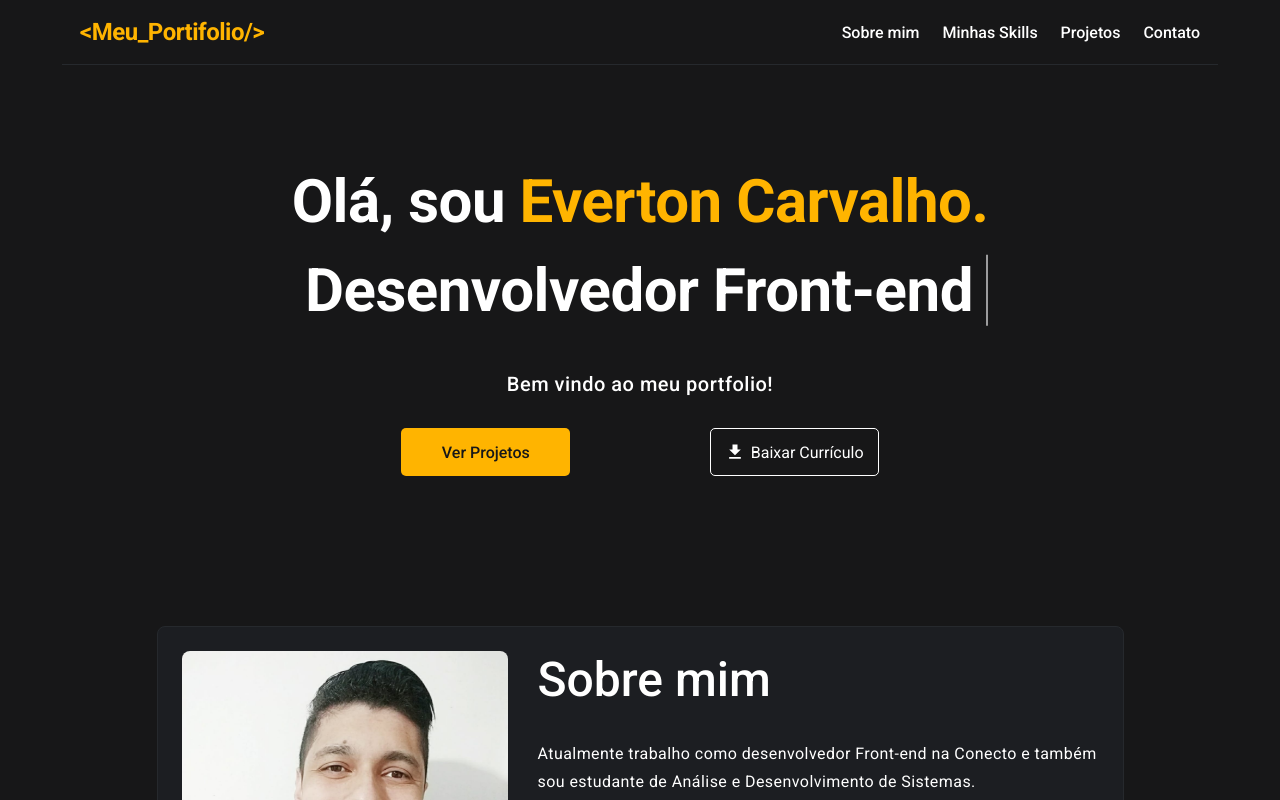
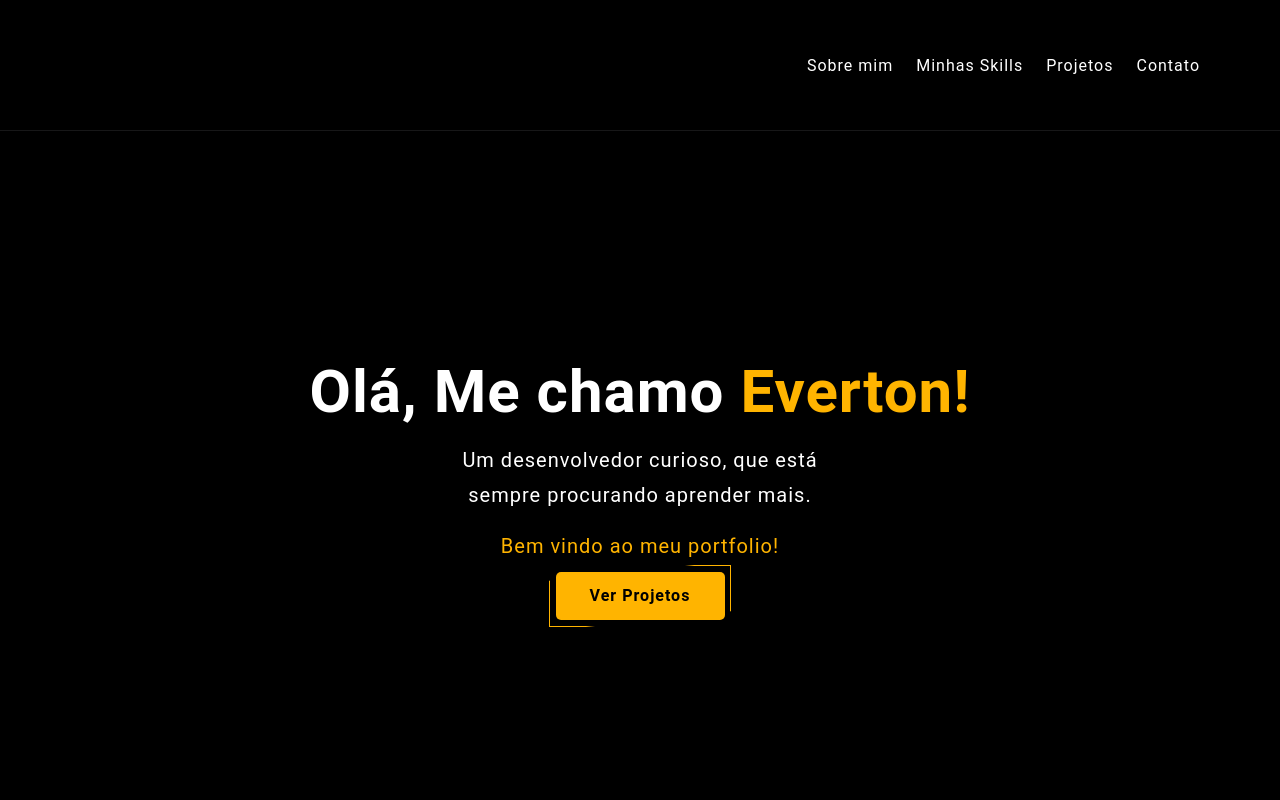
Before and after one commit to EvertonCarvalho1/portfolio-app, a React (Create React App) app: page / in a window 1280 px wide. Shown: the top 800 px of the page. Built offline with nearby package versions, Linux system fonts and the light colour scheme.

Commit message:
refactoring

```diff
--- a/package.json
+++ b/package.json
@@ -14,6 +14,7 @@
     "@types/node": "^16.11.26",
     "@types/react": "^17.0.40",
     "@types/react-dom": "^17.0.13",
+    "aos": "^2.3.4",
     "react": "^17.0.2",
     "react-dom": "^17.0.2",
     "react-router-dom": "^6.2.2",
@@ -49,6 +50,7 @@
     ]
   },
   "devDependencies": {
+    "@types/aos": "^3.0.4",
     "@types/react-slick": "^0.23.8",
     "@types/styled-components": "^5.1.24"
   }
--- a/public/index.html
+++ b/public/index.html
@@ -12,11 +12,15 @@
 
   <link rel="preconnect" href="https://fonts.googleapis.com">
   <link rel="preconnect" href="https://fonts.gstatic.com" crossorigin>
-  <link href="https://fonts.googleapis.com/css2?family=Roboto:wght@400;500;700&display=swap" rel="stylesheet">
+  <link
+    href="https://fonts.googleapis.com/css2?family=Roboto+Condensed:ital,wght@0,300;0,400;0,700;1,300;1,400;1,700&display=swap"
+    rel="stylesheet">
+
   <link rel="stylesheet" type="text/css" charset="UTF-8"
     href="https://cdnjs.cloudflare.com/ajax/libs/slick-carousel/1.6.0/slick.min.css" />
   <link rel="stylesheet" type="text/css"
     href="https://cdnjs.cloudflare.com/ajax/libs/slick-carousel/1.6.0/slick-theme.min.css" />
+
   <title>React App</title>
 </head>
 
--- a/src/components/Header/index.tsx
+++ b/src/components/Header/index.tsx
@@ -4,8 +4,9 @@ import { ContainerHeader } from "./styles";
 const Header: React.FC = () => {
     return (
         <ContainerHeader>
+            <div className="container">
                 <a href="#">
-                <h1>{`<Meu_Portifolio/>`}</h1>
+                    <h1>{``}</h1>
                 </a>
                 <nav>
                     <a className="aNav" href="">Sobre mim</a>
@@ -13,9 +14,8 @@ const Header: React.FC = () => {
                     <a className="aNav" href="">Projetos</a>
                     <a className="aNav" href="">Contato</a>
                 </nav>
-
+            </div>
         </ContainerHeader>
-
     )
 }
 
--- a/src/components/Header/styles.ts
+++ b/src/components/Header/styles.ts
@@ -1,9 +1,14 @@
 import styled from "styled-components";
 
 export const ContainerHeader = styled.header`
+     border-bottom:1px solid #171718;
+     width: 100%;
+     height: 131px;
 
+    .container{
         width: 100%;
         max-width: 1156px;
+        height: 130px;
         padding:18px;
         margin: 0 auto;
         position: fixed;
@@ -13,15 +18,14 @@ export const ContainerHeader = styled.header`
         display: flex;
         justify-content: space-between;
         align-items: center;
-    border-bottom:1px solid #26292D;
-    background: #171718;
+
+        background: #000000;
         z-index: 999;
+    }
 
     a{
-
         text-decoration: none;
         h1{
-            letter-spacing: -0.5px;
             font-size: 24px;
             color: #FFB400;
             font-weight:700;
@@ -29,7 +33,6 @@ export const ContainerHeader = styled.header`
             &:hover{
                 text-shadow: 0px 0px 16px #FFB400;
             }
-
         }
     }
 
@@ -39,7 +42,7 @@ export const ContainerHeader = styled.header`
             position: relative;
             font-size: 16px;
             color: #FFF;
-            font-weight: 500;
+
             cursor: pointer;
             & + .aNav{
                 margin-left: 23px;
--- a/src/pages/AboutMe/index.tsx
+++ b/src/pages/AboutMe/index.tsx
@@ -1,9 +1,9 @@
 import React from "react";
 import { Container } from "./styles";
 import evertonImg from '../../assets/Everton.svg';
-import GitHubIcon  from '@mui/icons-material/GitHub';
-import LinkedInIcon  from '@mui/icons-material/LinkedIn';
-import InstagramIcon  from '@mui/icons-material/Instagram';
+import GitHubIcon from '@mui/icons-material/GitHub';
+import LinkedInIcon from '@mui/icons-material/LinkedIn';
+import InstagramIcon from '@mui/icons-material/Instagram';
 
 const AboutMe: React.FC = () => {
     return (
--- a/src/pages/AboutMe/styles.ts
+++ b/src/pages/AboutMe/styles.ts
@@ -1,13 +1,13 @@
 import styled from 'styled-components';
 
 export const Container = styled.div`
-    margin: 0 94.5px;
+    margin: 0px 94.5px 200px;
     background: #1C1E22;
+
     border: 1.5px solid #26292D;
     border-radius: 8px;
 
     .aboutMecontainer{
-
         display: flex;
         padding: 24px;
         height: 453px;
@@ -29,7 +29,6 @@ export const Container = styled.div`
             margin: 32px 0 15px;
             font-size: 16px;
             line-height: 28px;
-            letter-spacing: 0.44px;
             color: #FFF;
             & + p{
                 margin: 0 0 32px;
--- a/src/pages/Home/index.tsx
+++ b/src/pages/Home/index.tsx
@@ -1,24 +1,31 @@
 import React from "react";
 import { Container } from "./styles";
 import downloadImg from '../../assets/download.svg';
-import DownloadIcon  from '@mui/icons-material/Download';
+import DownloadIcon from '@mui/icons-material/Download';
 
 const Home: React.FC = () => {
     return (
         <Container>
             <div className="homeTextContainer">
-                <h1>Olá, sou <span>Everton Carvalho.</span></h1>
-                <h1 className="lineTypeWriter animTypeWriter">Desenvolvedor Front-end</h1>
-                <h3>Bem vindo ao meu portfolio!</h3>
+                <h1>Olá, Me chamo <span>Everton!</span></h1>
+                <div className="homeDescription">
+                    <h1 >Um desenvolvedor curioso, que está <br />sempre procurando aprender mais.</h1>
+
+
+                </div >
             </div>
-            <div className="buttonContainer">
-                <button className="buttonSeeProjects">Ver Projetos</button>
-                <button
-                className="buttonDownload"
-                >
-                    <DownloadIcon/>
-                    Baixar Currículo
-                </button>
+
+            <div className="welcomeText">
+                <h1 >Bem vindo ao meu portfolio!</h1>
+            </div>
+
+            <div className="container">
+                <div className="animated-border"></div>
+                <div className="corner">
+
+                    <button className="buttonSeeProjects">Ver Projetos</button>
+
+                </div>
             </div>
         </Container>
     )
--- a/src/pages/Home/styles.ts
+++ b/src/pages/Home/styles.ts
@@ -6,7 +6,7 @@ export const Container = styled.div`
     align-items: center;
     justify-content: center;
     align-items: center;
-    margin: 150px 200px ;
+    margin: 225px 100px ;
     text-align: center;
 
     .homeTextContainer{
@@ -14,19 +14,25 @@ export const Container = styled.div`
         flex-direction: column;
         justify-content: center;
         align-items: center;
+        color: #FFF;
             h1{
                 font-size: 60px;
-                line-height: 71px;
-                font-weight: 700;
+                font-weight: 600;
                 text-align: center;
-                letter-spacing: -0.5px;
-                color: #FFF;
-                margin: 16px 0;
                 span{
                     color: #FFB400;
+                    margin-bottom: 16px;
                 }
             }
-
+            .homeDescription{
+                margin: 16px 16px 0px;
+                h1{
+                    line-height: 2.2rem;
+                    font-family: "Roboto", serif;
+                    font-size: 20px;
+                    font-weight: normal;
+                }
+            }
             .lineTypeWriter{
                 border-right: 2px solid #FFF;
                 text-align: center;
@@ -37,6 +43,8 @@ export const Container = styled.div`
             .animTypeWriter{
                 animation: typewriter 4s steps(40) 1s 1 normal both,
                 blinkTextCursor 500ms steps(40) infinite normal;
+                color: transparent;
+                border: 2px solid #FFF;
 
             }
 
@@ -59,63 +67,68 @@ export const Container = styled.div`
             }
 
             h3{
-                font-size: 20px;
-                font-weight: 500;
                 line-height: 24px;
-                letter-spacing: 0.5px;
                 margin-top: 16px;
                 text-align: center;
                 color: #FFF;
             }
     }
 
-    .buttonContainer{
-        width: 100%;
-        margin-top: 32px;
-        display: flex;
-        justify-content: space-evenly;
-        align-items: center;
+    .welcomeText{
+        h1{
+            line-height: 2.2rem;
+            font-family: "Roboto", serif;
+            font-size: 20px;
+            color: #FFB400;
+            font-weight: normal;
+            margin: 16px 0px 0px 0px;
+            }
+        }
 
+    .container {
         .buttonSeeProjects{
             width: 169px;
             height: 48px;
             border-radius:5px;
             border: none;
             background: #FFB400;
-            font-weight: 500;
-            color: #171718;
-            //transition: background 0.3s;
+            color: #000000;
             transition:  0.3s;
+            font-weight: bold;
             &:hover{
                 background: #ba8400;
                 color: #FFF;
 
             }
         }
-
-        .buttonDownload{
-            width: 169px;
-            height: 48px;
-            border: 1px solid #FFF;
-            color: #FFF;
-            border-radius: 5px;
-            background: transparent;
+          width: 182px;
+          height: 62px;
+          overflow: hidden;
           display: flex;
           justify-content: center;
           align-items: center;
-            svg{
-                margin-right: 6px;
-                width: 20px;
+          position: relative;
         }
-            transition:  0.3s;
-            &:hover{
-                border: 1px solid #FFB400;
-                color: #FFB400;
-
+        .animated-border {
+          width: 200px;
+          height: 50px;
+          background:  #FFB400;
+          position: absolute;
+          animation: rotate 3s infinite ease-in-out;
         }
-
+        .corner {
+          width: 180px;
+          height: 60px;
+          background: #000;
+          z-index: 1;
+          display: flex;
+          align-items: center;
+          justify-content: center;
         }
-
+        @keyframes rotate {
+          100% {
+            transform: rotate(360deg);
+          }
         }
 
 `;
--- a/src/pages/Main/index.tsx
+++ b/src/pages/Main/index.tsx
@@ -1,18 +1,39 @@
-import React from "react";
+import React, { useEffect } from "react";
+import Aos from 'aos';
+import 'aos/dist/aos.css';
+
 import Header from "../../components/Header";
 import AboutMe from "../AboutMe";
 import Home from "../Home";
 import MySkills from "../MySkills";
+
 import { Container } from "./styles";
 
 const Main: React.FC = () => {
+    useEffect(() => {
+        Aos.init({
+            duration: 3000,
+            mirror: true
+        });
+    }, []);
+
+
     return (
         <>
+            <Header />
             <Container>
-                <Header />
-                <Home />
-                <AboutMe />
-                <MySkills />
+
+                <div data-aos='fade-right'>
+                    <Home />
+                </div>
+
+                <div data-aos='fade-right'>
+                    <AboutMe />
+                </div>
+
+                <div data-aos='fade-right'>
+                    <MySkills />
+                </div>
             </Container>
         </>
     )
--- a/src/styles/global.ts
+++ b/src/styles/global.ts
@@ -8,10 +8,11 @@ export default createGlobalStyle`
     margin: 0;
     outline: 0;
     padding: 0;
+    letter-spacing: 1px;
 }
 
 body{
-    background: #171718;
+    background: #000000;
     -webkit-font-smoothing: antialiased;
 }
 
```
Also changed, not shown: 1 other file (tests, documents, lock files or other folders). Lines whose indentation alone changed are shown as unchanged.
